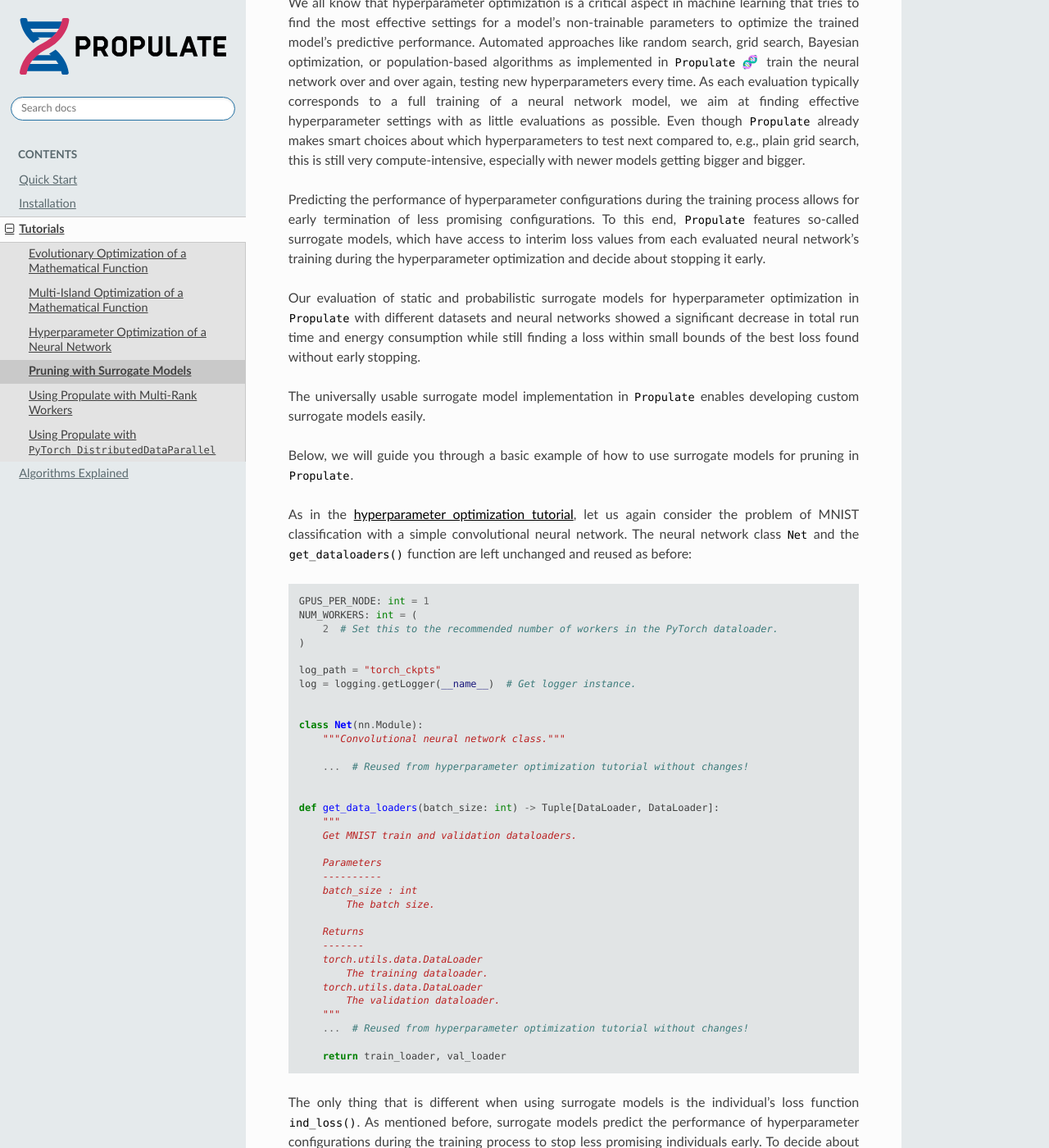
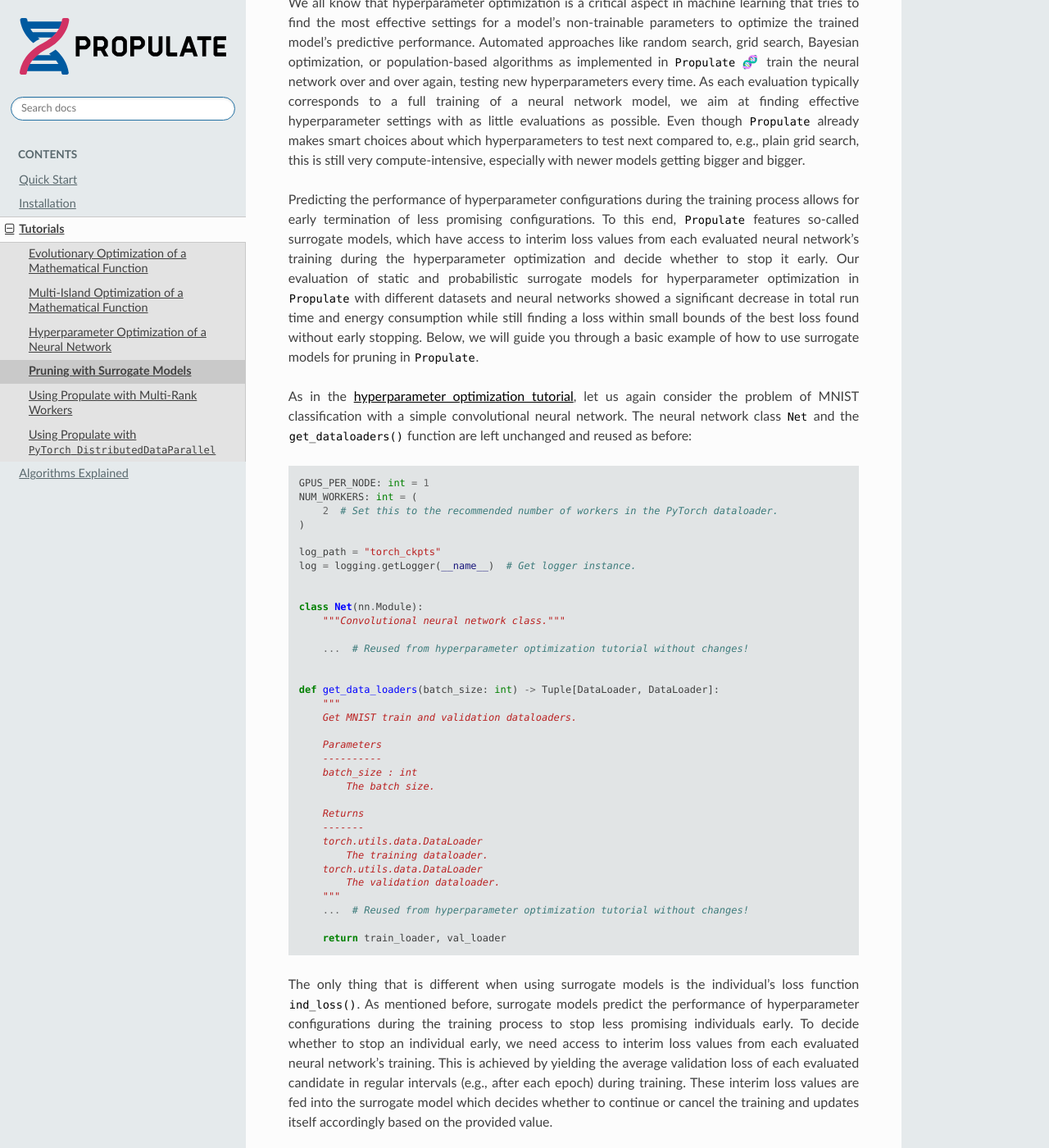
Before and after one commit to Helmholtz-AI-Energy/propulate, a Sphinx documentation site: the page built from docs/tut_surrogate.rst, in a window 1280 px wide and 1400 px high, scrolled down 307 px. Shown: the whole window at 82% size. Built offline with Sphinx 7.4.7 and the Read the Docs theme 2.0.0, drawn with Linux system fonts in a browser that asks for light colours; nearby versions of some CDN libraries; some web fonts are replaced; library files that are not in the unit come from our copies; some of the changed text lies outside the part shown.

Commit message:
finetune docs

```diff
--- a/docs/cmaes.rst
+++ b/docs/cmaes.rst
@@ -79,7 +79,7 @@
 
   .. math::
 
-     \sigma_text{new} = \sigma \cdot \exp \left( \frac{c_\sigma}{d_\sigma} \left( \frac{||p_\sigma||}{E(||N(0,I)||)} - 1 \right) \right)
+     \sigma_\text{new} = \sigma \cdot \exp \left( \frac{c_\sigma}{d_\sigma} \left( \frac{||p_\sigma||}{E(||N(0,I)||)} - 1 \right) \right)
 
   where:
 
--- a/docs/tut_ddp.rst
+++ b/docs/tut_ddp.rst
@@ -150,6 +150,8 @@
 enable data-parallel training of each individual. This is what happens in the ``get_data_loaders()`` function below:
 
 .. code-block:: python
+    :emphasize-lines: 29-30
+
 
     def get_data_loaders(
         batch_size: int, subgroup_comm: MPI.Comm
@@ -321,6 +323,8 @@
 initial model with ``DDP`` and use the ``DistributedSampler`` when getting the train and validation dataloaders:
 
 .. code-block:: python
+    :emphasize-lines: 49-50
+
 
     def ind_loss(
         params: Dict[str, Union[int, float, str]], subgroup_comm: MPI.Comm
--- a/docs/tut_multi_rank_worker.rst
+++ b/docs/tut_multi_rank_worker.rst
@@ -34,9 +34,18 @@
     f_\text{parallel sphere}\left(x_i; i=0,\dots,\texttt{ranks_per_worker}\right)=\sum_{i} x_i^2
 
 In general, the parallel sphere function's dimension should equal the number of ranks per worker ``ranks_per_worker``.
-The definition of the corresponding ``Python`` function is shown below:
+The definition of the corresponding ``Python`` function is shown below. The only difference compared to the single-rank
+worker case is that the loss function additionally takes in the worker's sub communicator as an input argument. The
+splitting of all available processes into the required communicators on island and worker level is done by ``Propulate``
+|:dna:| internally. The only thing you need to take care of is that the loss function returns the final evaluated value
+on the worker's rank 0 as these ranks are also part of the ``Propulate`` communicator and responsible for the actual
+optimization process. All communication required between a worker's ranks to achieve this must be implemented within the
+loss function. In the parallel sphere function below, this is done by summing up the squared terms over all ranks in a
+worker with ``allreduce``:
 
 .. code-block:: python
+  :emphasize-lines: 1, 14-15, 26
+
 
   def parallel_sphere(params: Dict[str, float], comm: MPI.Comm = MPI.COMM_SELF) -> float:
       """
--- a/docs/tut_surrogate.rst
+++ b/docs/tut_surrogate.rst
@@ -20,14 +20,10 @@
 Predicting the performance of hyperparameter configurations during the training process allows for early termination of
 less promising configurations. To this end, ``Propulate`` features so-called surrogate models, which have access to
 interim loss values from each evaluated neural network's training during the hyperparameter optimization and decide
-about stopping it early.
-
+whether to stop it early.
 Our evaluation of static and probabilistic surrogate models for hyperparameter optimization in ``Propulate`` with
-different datasets and neural networks showed a significant decrease in total run time and energy consumption while still finding
-a loss within small bounds of the best loss found without early stopping.
-
-The universally usable surrogate model implementation in ``Propulate`` enables developing custom surrogate models easily.
-
+different datasets and neural networks showed a significant decrease in total run time and energy consumption while
+still finding a loss within small bounds of the best loss found without early stopping.
 Below, we will guide you through a basic example of how to use surrogate models for pruning in ``Propulate``.
 
 As in the :ref:`hyperparameter optimization tutorial<tut_hpo>`, let us again consider the problem of MNIST
@@ -74,9 +70,9 @@
 
 The only thing that is different when using surrogate models is the individual's loss function ``ind_loss()``. As
 mentioned before, surrogate models predict the performance of hyperparameter configurations during the training process
-to stop less promising individuals early. To decide about stopping an individual early, we need access to interim loss
+to stop less promising individuals early. To decide whether to stop an individual early, we need access to interim loss
 values from each evaluated neural network's training. This is achieved by yielding the average validation loss of each
-evaluated candidate in regular intervals (i.e., after each epoch) during training. These interim loss values are fed
+evaluated candidate in regular intervals (e.g., after each epoch) during training. These interim loss values are fed
 into the surrogate model which decides whether to continue or cancel the training and updates itself accordingly based
 on the provided value.
 
```
Also changed, not shown: other parts of docs/cmaes.rst (+1 -3 lines), docs/index.rst (+10 -4 lines), docs/nm.rst (+2 -5 lines).
